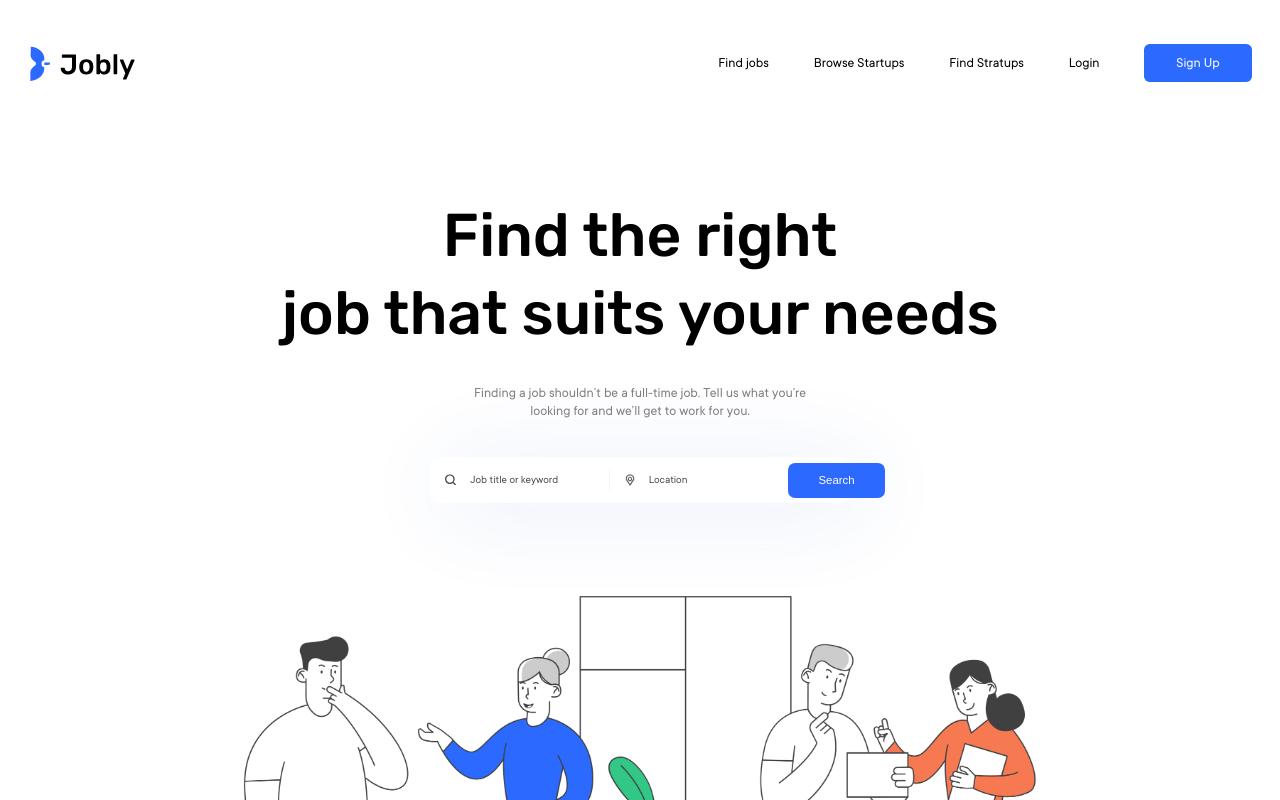
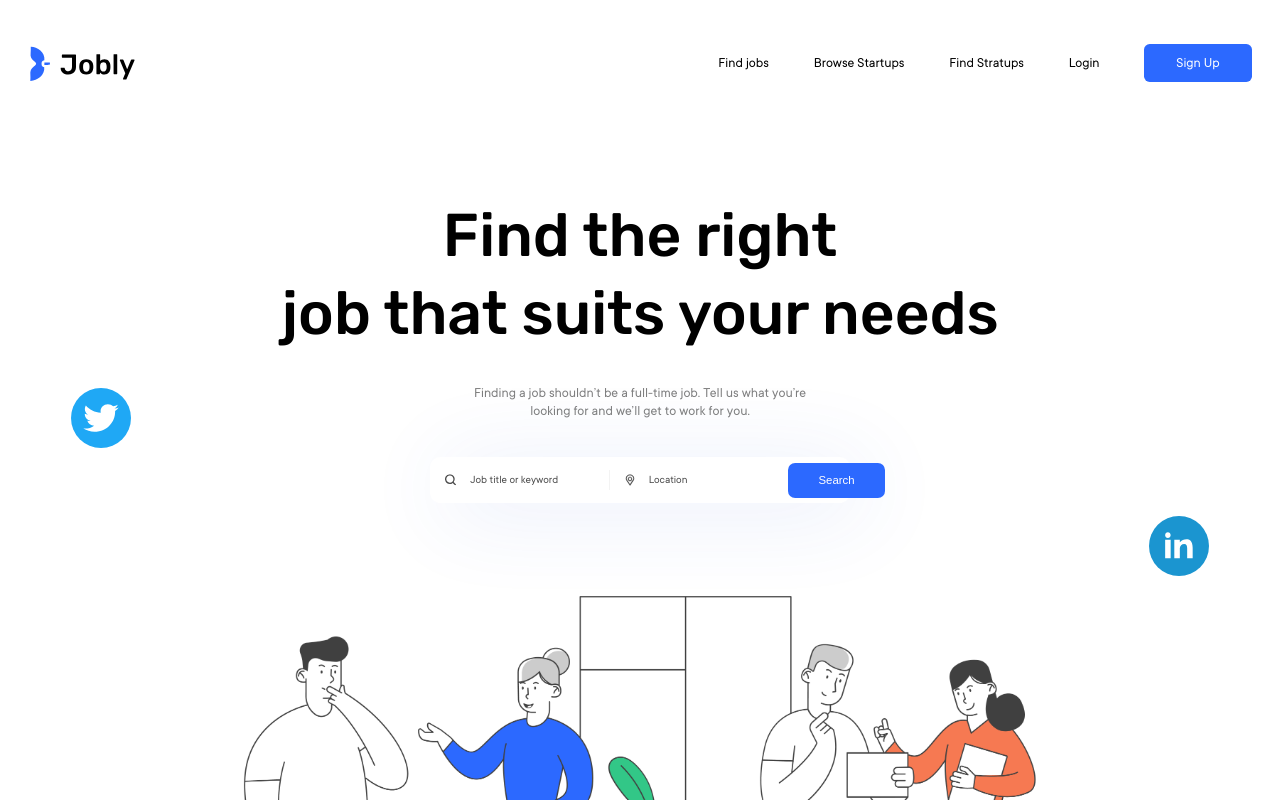
Before and after one commit to sadabdhrubo1997/jobly, a plain HTML site: page index.html in a window 1280 px wide. Shown: the top 800 px of the page. Drawn offline with Linux system fonts and the light colour scheme; files whose address does not match are found by name.

Commit message:
all over done without emplementation the animation for the social icons of the header wrapper

```diff
--- a/index.html
+++ b/index.html
@@ -37,6 +37,12 @@
     <section id="header">
         <div class="container">
             <div class="wrapper">
+                <a href="" class="abs_twtr">
+                    <img src="./resources/icons/twtrForAnimate.svg" alt="">
+                </a>
+                <a href="" class="abs_linkedin">
+                    <img src="./resources/icons/linkedinForAnimated.svg" alt="">
+                </a>
                 <h1>Find the right <br>
                     job that suits your needs </h1>
                 <p>Finding a job shouldn’t be a full-time job. Tell us what you’re
--- a/resources/css/style.scss
+++ b/resources/css/style.scss
@@ -118,6 +118,48 @@ body {
         display: flex;
         align-items: center;
         flex-direction: column;
+        position: relative;
+
+        .abs_twtr {
+            position: absolute;
+            left: 6rem;
+            top: 27rem;
+            height: 8.5rem;
+            width: 8.5rem;
+            background-color: rgba(31, 168, 245, 1);
+            border-radius: 100%;
+            -webkit-border-radius: 100%;
+            -moz-border-radius: 100%;
+            -ms-border-radius: 100%;
+            -o-border-radius: 100%;
+            display: flex;
+            justify-content: center;
+            align-items: center;
+
+            img{
+                width: 5rem;
+            }
+        }
+        .abs_linkedin {
+            position: absolute;
+            right: 6rem;
+            top: 45rem;
+            height: 8.5rem;
+            width: 8.5rem;
+            background-color: rgba(27, 149, 208, 1);
+            border-radius: 100%;
+            -webkit-border-radius: 100%;
+            -moz-border-radius: 100%;
+            -ms-border-radius: 100%;
+            -o-border-radius: 100%;
+            display: flex;
+            justify-content: center;
+            align-items: center;
+
+            img{
+                width: 4rem;
+            }
+        }
 
         h1 {
             font-size: 8.5rem;
@@ -997,24 +1039,27 @@ body {
 
                     &:hover {
                         background-color: rgba(70, 64, 222, 1);
+
                         svg.fb {
                             path {
                                 fill: rgb(255, 255, 255);
                             }
                         }
 
-                        svg.insta{
-                            path{
+                        svg.insta {
+                            path {
                                 fill: #ffffff;
                             }
                         }
-                        svg.twtr{
-                            path{
+
+                        svg.twtr {
+                            path {
                                 fill: #ffffff;
                             }
                         }
-                        svg.linkedin{
-                            path{
+
+                        svg.linkedin {
+                            path {
                                 fill: #ffffff;
                             }
                         }
@@ -1023,6 +1068,7 @@ body {
 
                 .fb {
                     text-decoration: none;
+
                     svg.fb {
                         width: 1rem;
                         transition: .2s;
@@ -1030,6 +1076,7 @@ body {
                         -moz-transition: .2s;
                         -ms-transition: .2s;
                         -o-transition: .2s;
+
                         path {
                             transition: .2s;
                             -webkit-transition: .2s;
@@ -1039,6 +1086,7 @@ body {
                             fill: rgba(70, 64, 222, 1);
                         }
                     }
+
                     svg.insta {
                         width: 2rem;
                         transition: .2s;
@@ -1046,6 +1094,7 @@ body {
                         -moz-transition: .2s;
                         -ms-transition: .2s;
                         -o-transition: .2s;
+
                         path {
                             transition: .2s;
                             -webkit-transition: .2s;
@@ -1055,6 +1104,7 @@ body {
                             fill: rgba(70, 64, 222, 1);
                         }
                     }
+
                     svg.twtr {
                         width: 2rem;
                         transition: .2s;
@@ -1062,6 +1112,7 @@ body {
                         -moz-transition: .2s;
                         -ms-transition: .2s;
                         -o-transition: .2s;
+
                         path {
                             transition: .2s;
                             -webkit-transition: .2s;
@@ -1071,6 +1122,7 @@ body {
                             fill: rgba(70, 64, 222, 1);
                         }
                     }
+
                     svg.linkedin {
                         width: 2rem;
                         transition: .2s;
@@ -1078,6 +1130,7 @@ body {
                         -moz-transition: .2s;
                         -ms-transition: .2s;
                         -o-transition: .2s;
+
                         path {
                             transition: .2s;
                             -webkit-transition: .2s;
@@ -1099,7 +1152,7 @@ body {
 
 
 // copyright section
-#copyright{
+#copyright {
     margin-top: 6rem;
     padding: 3rem 0;
     border-top: .1rem solid rgba(0, 0, 0, 0.1);
@@ -1108,15 +1161,16 @@ body {
     display: flex;
     justify-content: center;
 
-    p{
+    p {
         color: rgba(22, 23, 36, 1);
         font-family: ttcr;
         font-size: 1.8rem;
     }
 
-    img{
+    img {
         display: inline-flex;
         margin: 0 1rem;
     }
 }
+
 // copyright section end
```
Also changed, not shown: resources/css/style.css, resources/icons/linkedinForAnimated.svg (added), resources/icons/twtrForAnimate.svg (added), 1 other file.
